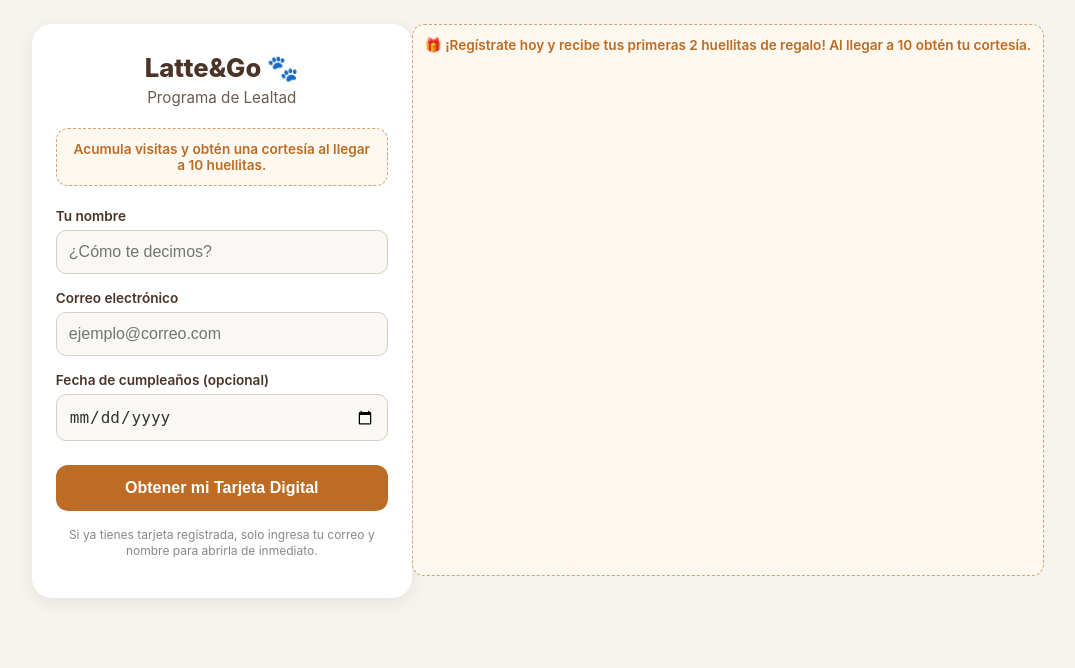
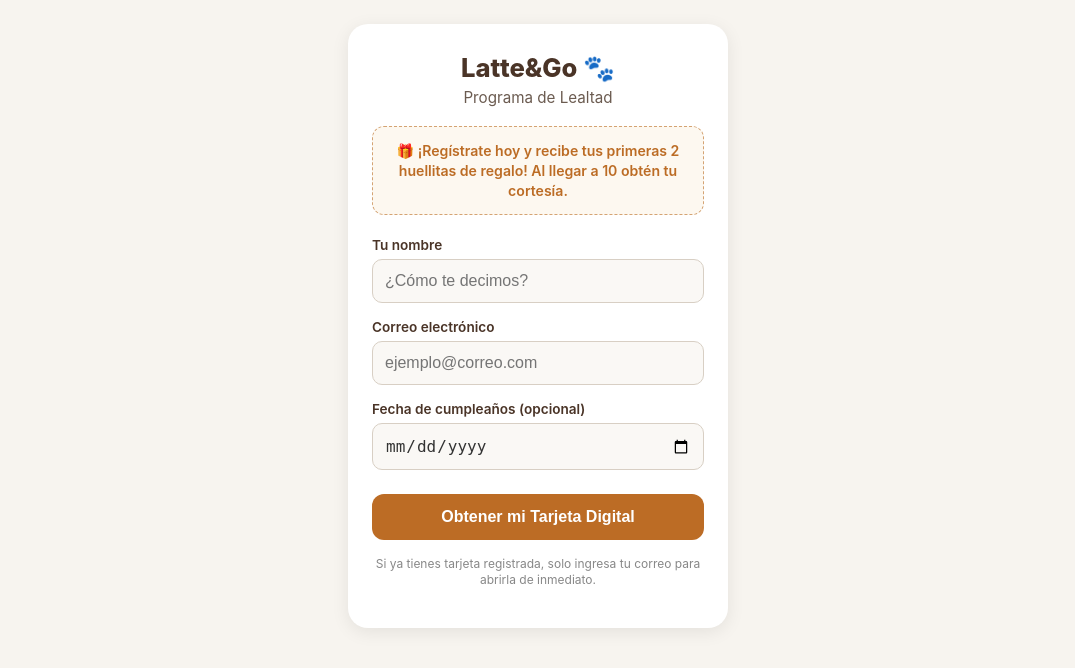
Before and after one commit to EMILIOLATTE/Lealtad-app, a FastAPI app: page / in a window 1280 px wide. Shown: the top 668 px of the page, without its empty margins (102-1177 px from the left). Run offline with FastAPI, Linux system fonts and the light colour scheme; some libraries are stand-ins or nearby versions.

Commit message:
Update registro.html

```diff
--- a/templates/registro.html
+++ b/templates/registro.html
@@ -34,18 +34,19 @@
         .subtitulo {
             font-size: 0.95rem;
             color: #6b5b50;
-            margin: 0 0 20px;
+            margin: 0 0 18px;
             line-height: 1.4;
         }
         .beneficio-box {
             background: #fdf8f0;
             border: 1px dashed #d4a373;
             border-radius: 12px;
-            padding: 12px;
+            padding: 14px 12px;
             margin-bottom: 22px;
-            font-size: 0.85rem;
+            font-size: 0.88rem;
             color: #bc6c25;
             font-weight: 600;
+            line-height: 1.4;
         }
         .form-group {
             text-align: left;
@@ -102,8 +103,9 @@
         <h1 class="logo-title">Latte&Go 🐾</h1>
         <p class="subtitulo">Programa de Lealtad</p>
 
+        <!-- Aquí va el recuadro de bienvenida con las 2 huellitas -->
         <div class="beneficio-box">
-            Acumula visitas y obtén una cortesía al llegar a 10 huellitas.
+            🎁 ¡Regístrate hoy y recibe tus primeras 2 huellitas de regalo! Al llegar a 10 obtén tu cortesía.
         </div>
 
         <form id="registro-form" onsubmit="enviarRegistro(event)">
@@ -126,7 +128,7 @@
         </form>
 
         <p class="nota-privacidad">
-            Si ya tienes tarjeta registrada, solo ingresa tu correo y nombre para abrirla de inmediato.
+            Si ya tienes tarjeta registrada, solo ingresa tu correo para abrirla de inmediato.
         </p>
     </div>
 
@@ -162,9 +164,8 @@
                     return;
                 }
 
-                // Redirección inmediata a la tarjeta digital
+                // Redirige usando el token seguro
                 window.location.href = `/tarjeta/${data.token}`;
-
             } catch (err) {
                 alert("Error de conexión. Inténtalo de nuevo.");
                 btn.disabled = false;
@@ -174,6 +175,3 @@
     </script>
 </body>
 </html>
-<div class="beneficio-box">
-    🎁 ¡Regístrate hoy y recibe tus primeras 2 huellitas de regalo! Al llegar a 10 obtén tu cortesía.
-</div>
```
